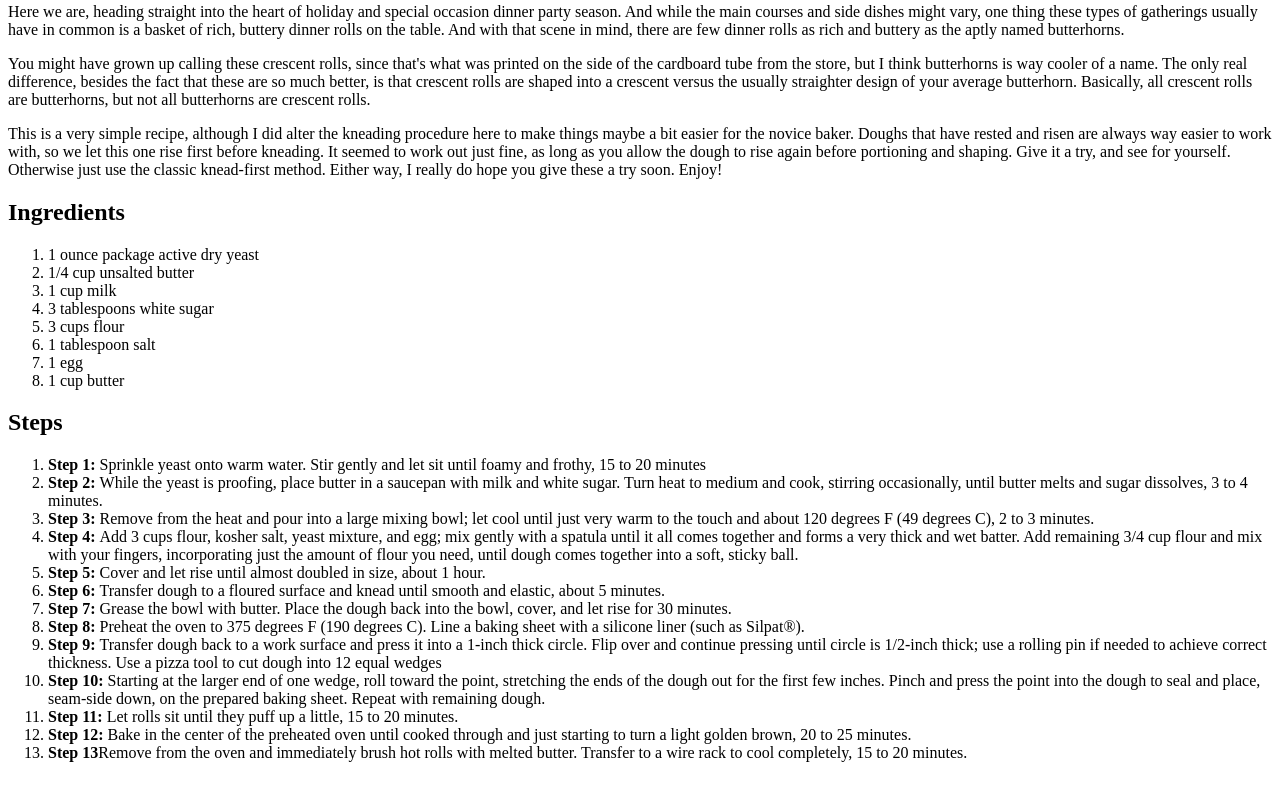
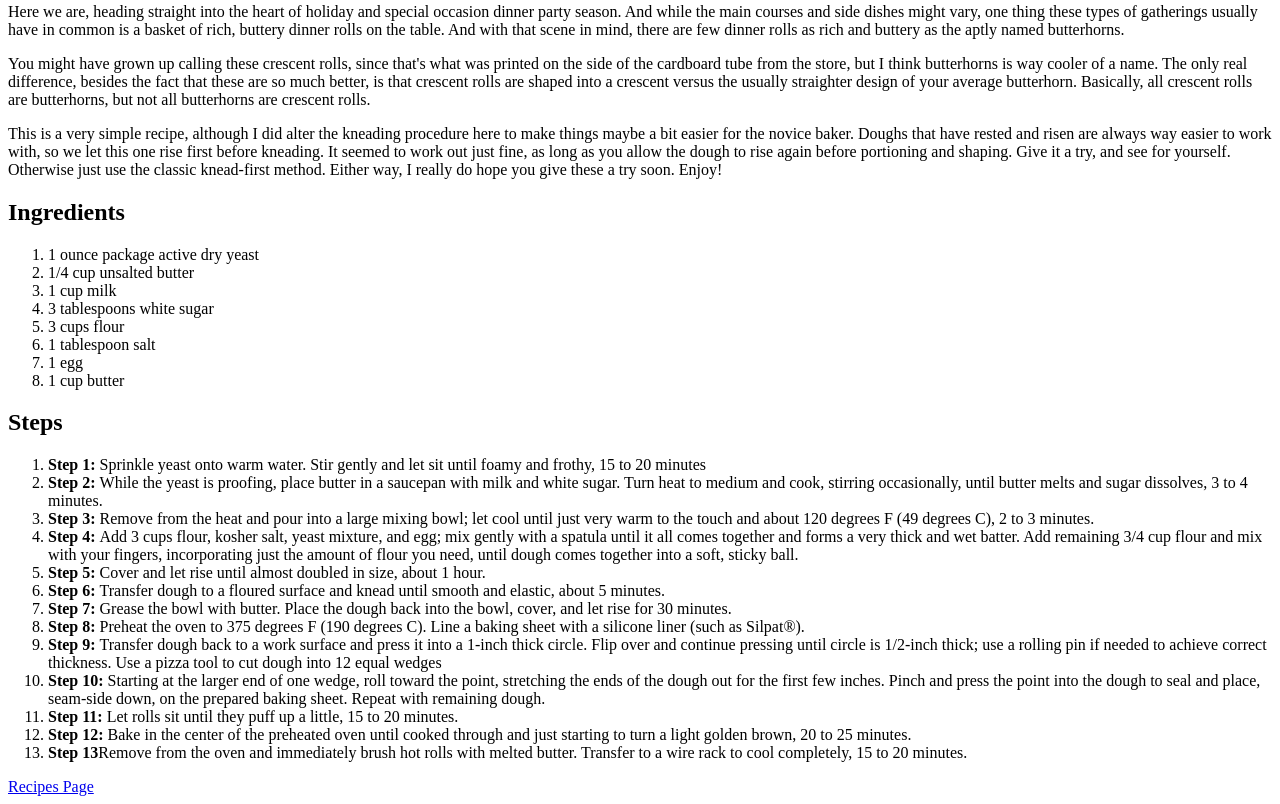
Before and after one commit to Clanky7/odin-recipes, a plain HTML site: page recipes/dinner_rolls.html in a window 1280 px wide. Shown: the part 482-1286 px from the top of the page. Before the commit the page ends 1260 px from the top, so only its background shows below. Drawn offline with Linux system fonts and the light colour scheme.

Commit message:
added link to hompe page

```diff
--- a/recipes/dinner_rolls.html
+++ b/recipes/dinner_rolls.html
@@ -42,4 +42,5 @@
                     <li><strong>Step 12: </strong>Bake in the center of the preheated oven until cooked through and just starting to turn a light golden brown, 20 to 25 minutes. </li>
                     <li><strong>Step 13</strong>Remove from the oven and immediately brush hot rolls with melted butter. Transfer to a wire rack to cool completely, 15 to 20 minutes. </li>
                 </ol>
+            <a href="../index.html">Recipes Page</a>
         </body>
```
Also changed, not shown: recipes/lasagna.html (+1 -0 lines), recipes/mashed_potatoes.html (+1 -0 lines).
